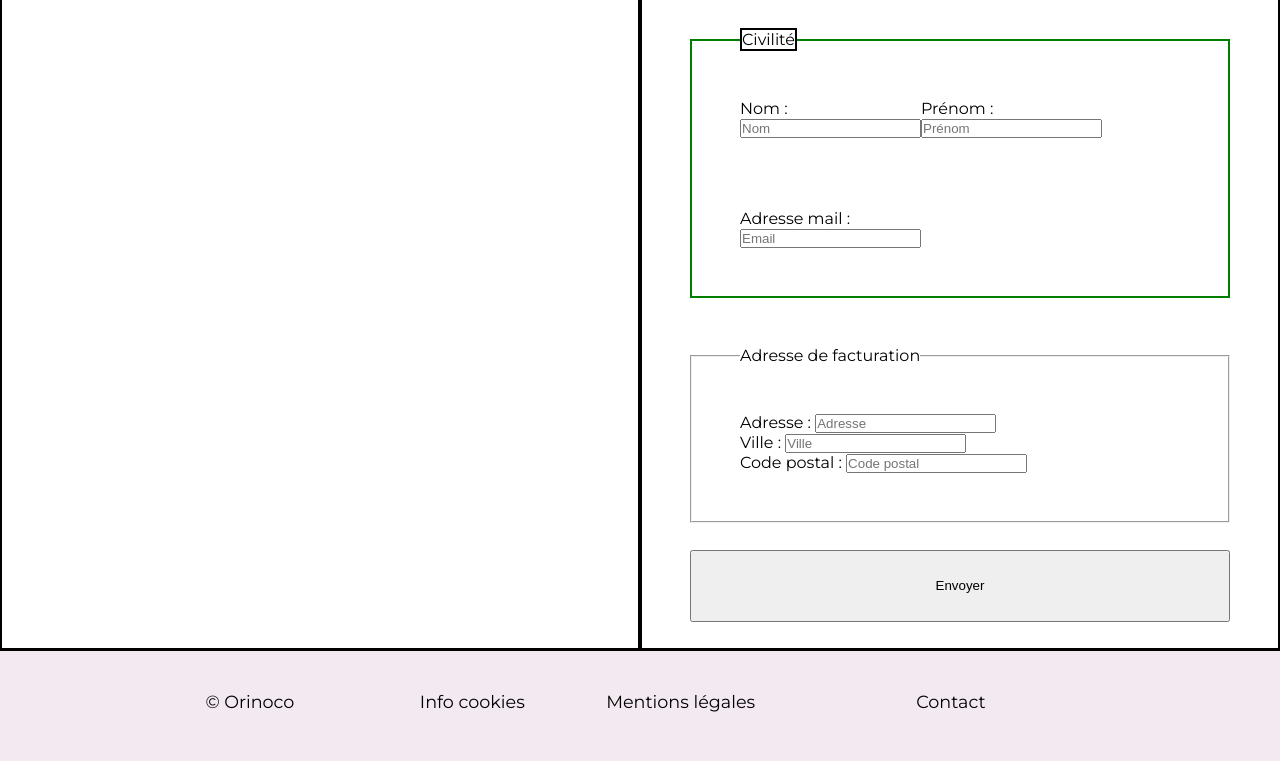
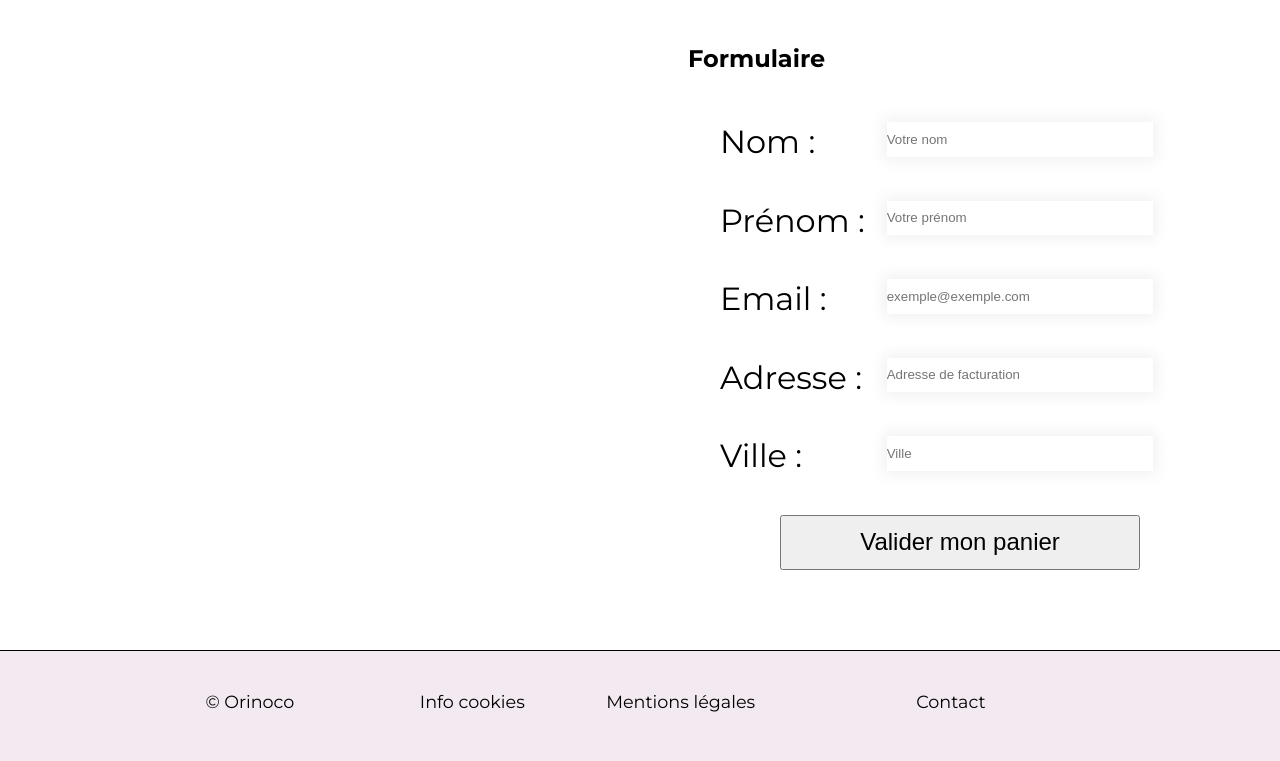
Before and after one commit to Marcoguzman211/Projet5-Orinoco, a website: page panier.html in a window 1280 px wide. Shown: the part 102-863 px from the top of the page. Drawn offline with Linux system fonts and the light colour scheme.

Commit message:
debut des styles page panier

```diff
--- a/js/panier.js
+++ b/js/panier.js
@@ -6,3 +6,9 @@ if (localStorage.getItem("monPanier")) {
     let init = [];
     localStorage.setItem("monPanier", (JSON.stringify(init)));
 }
+
+//Fonction pour vider le panier
+function ClearAll() {
+    localStorage.clear();
+    doShowAll();
+}
--- a/panier.html
+++ b/panier.html
@@ -29,44 +29,34 @@
             Ici le contenu du localStorage
         </div>
         <div class="panier__formulaire">
-            <form method="post" id="formulaire" class="formulaireContainer">
-                <!--Identité-->
-                <fieldset class="civiliteContainer">
-                    <legend class="civiliteContainer-header">Civilité</legend>
-                    <div class="civiliteContainer-nom">
-                        <label for="Nomform" class="labelform">Nom :</label>
-                        <input type="text" id="Nomform" name="Nomform" placeholder="Nom" required>
+            <div class="formulaireContainer">
+                <h2>Formulaire</h2>
+                <form action="post" id="formulaire">
+                    <div class="form-block">
+                        <label for="lastname" class="form-label">Nom :</label>
+                        <input class="form-input" type="text" id="name" name="lastname" required placeholder="Votre nom">
                     </div>
-                    <div class="civiliteContainer-prenom">
-                        <label for="Prénom" class="labelform">Prénom :</label>
-                        <input type="text" name="Prénom" id="Prénom" placeholder="Prénom" required>
+                    <div class="form-block">
+                        <label for="name" class="form-label">Prénom :</label>
+                        <input class="form-input" type="text" id="prenom" name="prenom" required placeholder="Votre prénom">
                     </div>
-                    <div class="civiliteContainer-mail">
-                        <label for="Email" class="labelform">Adresse mail :</label>
-                        <input type="email" name="Email" id="Email" placeholder="Email" required>
+                    <div class="form-block">
+                        <label for="email" class="form-label">Email :</label>
+                        <input class="form-input" type="email" id="email" name="email" required pattern="[a-z0-9._%+-]+@[a-z0-9.-]+\.[a-z]{2,8}$" placeholder="exemple@exemple.com">
                     </div>
-                </fieldset>
-                <!--Adresse de facturation-->
-                <fieldset class="adresseContainer">
-                    <legend>Adresse de facturation</legend>
-                    <div class="">
-                        <label for="Adresse" class="labelform">Adresse :</label>
-                        <input type="text" name="Adresse" id="Adresse" placeholder="Adresse" required>
+                    <div class="form-block">
+                        <label for="adresse" class="form-label">Adresse :</label>
+                        <input class="form-input" type="text" id="adresse" name="adresse" required placeholder="Adresse de facturation">
                     </div>
-                    <div class="">
-                        <label for="Ville" class="labelform">Ville :</label>
-                        <input type="text" name="Ville" id="Ville" placeholder="Ville" required>
+                    <div class="form-block">
+                        <label for="name" class="form-label">Ville :</label>
+                        <input class="form-input" type="text" id="ville" name="name" required placeholder="Ville">
                     </div>
-                    <div class="">
-                        <label for="Codepostal" class="labelform">Code postal :</label>
-                        <input type="number" name="Codepostal" id="Codepostal" placeholder="Code postal" required>
-                    </div>
-                </fieldset>
-                <button type="submit" class="btn-form" id="formbutton">Envoyer</button>
-            </form>
+                    <button type="submit">Valider mon panier</button>
+                </form>
+            </div>
         </div>
     </main>
-
     <footer class="footer">
         <a class="footer__item" href="#">&copy; Orinoco</a>
         <a class="footer__item" href="#">Info cookies</a>
--- a/scss/pages/_stylespanier.scss
+++ b/scss/pages/_stylespanier.scss
@@ -5,53 +5,53 @@
     &__contenu {
         //surement à effacer en bas
         width: 50%;
-        border: 2px solid black;
+        //border: 2px solid black;
     }
     &__formulaire {
-        border: 2px solid black;
+        //border: 2px solid black;
         width: 50%;
+        position: relative;
     }
 }
 
 .formulaireContainer {
+    //border: 2px solid red;
     display: grid;
+    grid-template-rows: 4em 1fr;
     padding: 3em;
-}
-
-//Enfants de formulaireContainer
-.civiliteContainer {
-    border: 2px solid green;
-    padding: 3em;
-    display: grid;
-    row-gap: 1em;
-    grid-template-columns: repeat(3, 1fr);
-    grid-template-rows: repeat(3, 1fr);
-    &-header {
-        grid-column: 1/2;
-        border: 2px solid black;
+    height: 100%;
+    //background: #aaa3a9;
+    & h2 {
+        //border: 2px solid brown;
+        align-self: center;
     }
-    &-nom {
-        grid-column: 1/2;
-        grid-row: 1/2;
-    }
-    &-premon {
-        grid-column: 1/2;
-        grid-row: 2/3;
-    }
-    &-mail {
-        grid-column: 1/2;
-        grid-row: 3/4;
+    & form {
+        //border: 2px solid brown;
+        padding: 2em;
+        display: grid;
+        row-gap: 1em;
     }
 }
 
-.adresseContainer {
-    padding: 3em;
-    margin-top: 3em;
+.form-block {
+    display: flex;
 }
 
-.btn-form {
-    margin-top: 2em;
-    padding: 2em;
+.form-label {
+    width: 5em;
+    font-size: 2em;
 }
 
-//Fin des enfants de formulaireContainer
+.form-input {
+    height: 2.6em;
+    margin-left: .5em;
+    width: 20em;
+    border: 0;
+    box-shadow: 0 0 15px 4px rgba(0, 0, 0, 0.06);
+}
+
+button[type=submit] {
+    font-size: 1.5em;
+    width: 15em;
+    justify-self: center;
+}
```
Also changed, not shown: css/styles.css.
